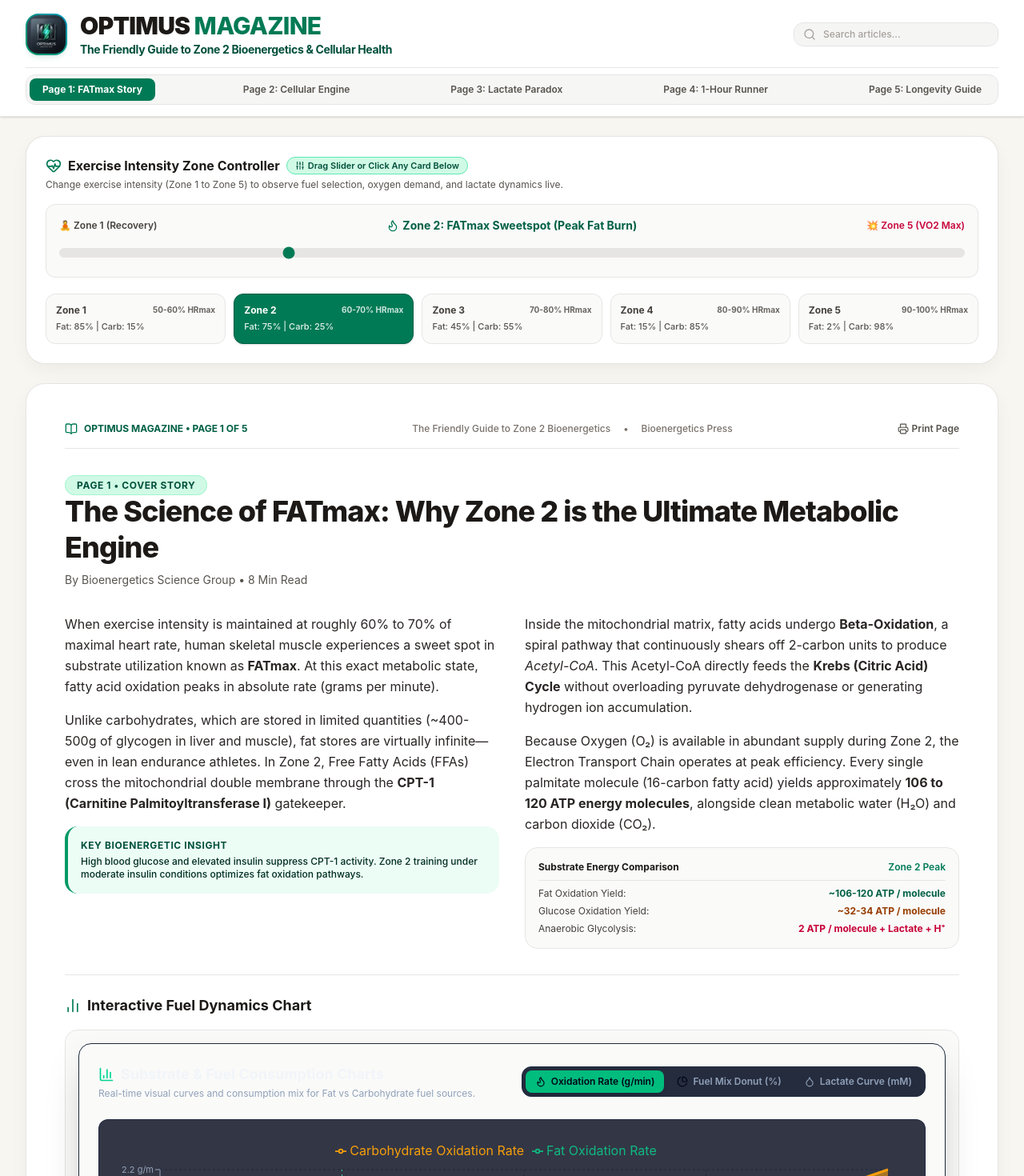
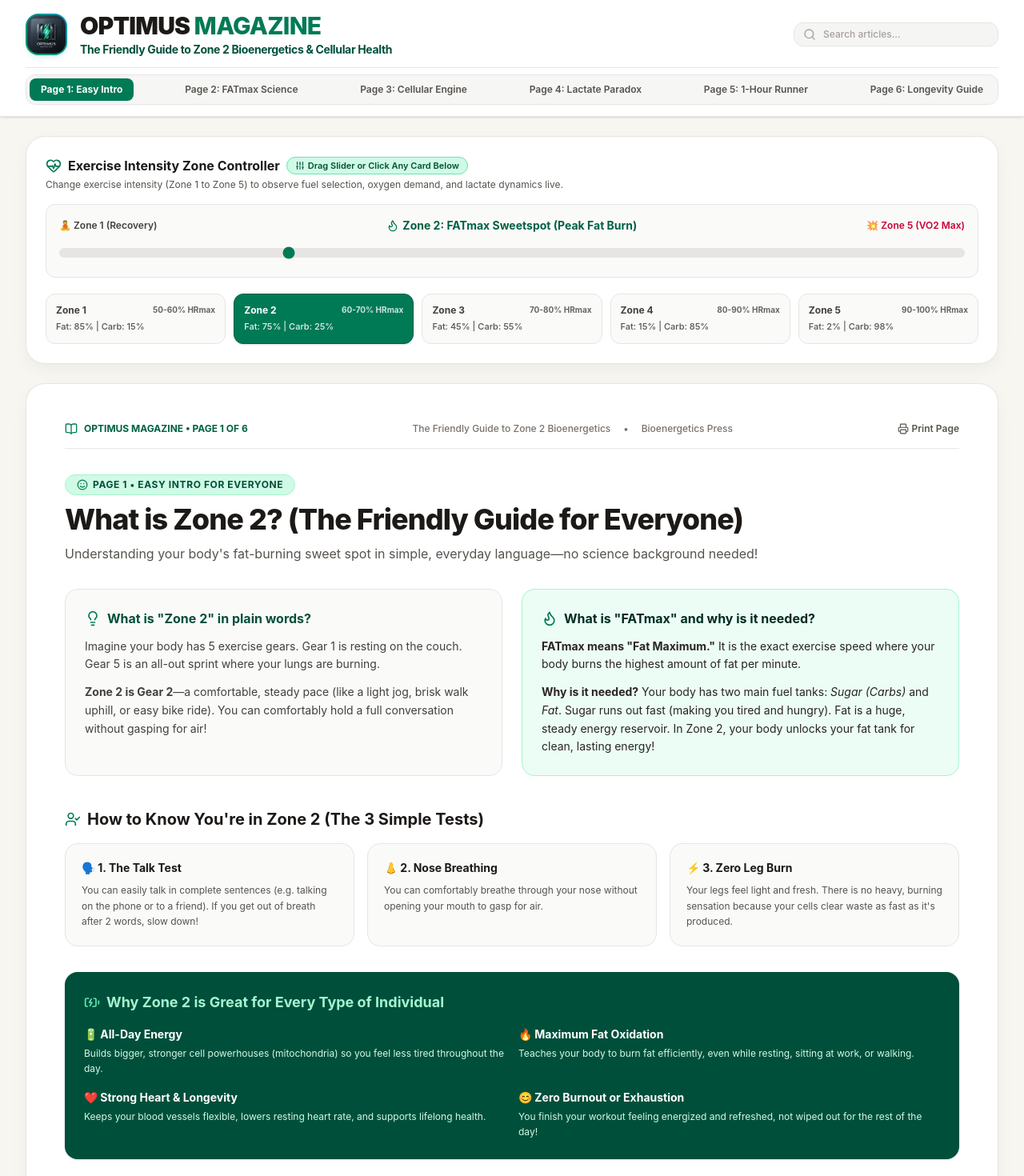
Before and after one commit to ishaypesok/optimus-magazine, a React (Vite) app: page / in a window 1280 px wide. Shown: the top 1470 px of the page at 80% size. Built offline with nearby package versions, Linux system fonts and the light colour scheme.

Commit message:
Add friendly, non-technical Page 1 Easy Intro to Zone 2 and FATmax for everyone

```diff
--- a/src/components/MagazineHeader.jsx
+++ b/src/components/MagazineHeader.jsx
@@ -47,20 +47,21 @@ export default function MagazineHeader({
 
         </div>
 
-        {/* 5 Page Navigation Tabs */}
+        {/* 6 Page Navigation Tabs */}
         <div className="pt-2 border-t border-stone-200">
           <nav className="flex flex-wrap items-center justify-start sm:justify-between gap-1 bg-stone-100/90 p-1 rounded-xl border border-stone-200 text-xs font-semibold">
             {[
-              { id: 1, label: 'Page 1: FATmax Story' },
-              { id: 2, label: 'Page 2: Cellular Engine' },
-              { id: 3, label: 'Page 3: Lactate Paradox' },
-              { id: 4, label: 'Page 4: 1-Hour Runner' },
-              { id: 5, label: 'Page 5: Longevity Guide' },
+              { id: 1, label: 'Page 1: Easy Intro' },
+              { id: 2, label: 'Page 2: FATmax Science' },
+              { id: 3, label: 'Page 3: Cellular Engine' },
+              { id: 4, label: 'Page 4: Lactate Paradox' },
+              { id: 5, label: 'Page 5: 1-Hour Runner' },
+              { id: 6, label: 'Page 6: Longevity Guide' },
             ].map(tab => (
               <button
                 key={tab.id}
                 onClick={() => setActiveArticle(tab.id)}
-                className={`px-4 py-1.5 rounded-lg transition ${
+                className={`px-3.5 py-1.5 rounded-lg transition ${
                   activeArticle === tab.id
                     ? 'bg-emerald-700 text-white font-bold shadow-xs'
                     : 'text-stone-600 hover:text-stone-900 hover:bg-stone-200/70'
--- a/src/components/MagazineView.jsx
+++ b/src/components/MagazineView.jsx
@@ -2,7 +2,7 @@ import React, { useState } from 'react';
 import {
   BookOpen, Sparkles, Flame, Activity, Zap, Droplet, Clock,
   ChevronRight, ChevronLeft, Bookmark, Share2, Award, ArrowUpRight,
-  ShieldCheck, Heart, Layers, BarChart2, CheckCircle2, UserCheck, Printer
+  ShieldCheck, Heart, Layers, BarChart2, CheckCircle2, UserCheck, Printer, Smile, HelpCircle, Lightbulb, BatteryCharging
 } from 'lucide-react';
 import { ZONES, CHARACTERS } from '../data/metabolismData';
 import FuelCharts from './FuelCharts';
@@ -12,7 +12,7 @@ import AdaptationSimulator from './AdaptationSimulator';
 export default function MagazineView({ currentZoneId, setCurrentZoneId, activeArticle, setActiveArticle }) {
   const [internalPage, setInternalPage] = useState(1);
   const activePage = (activeArticle && typeof activeArticle === 'number') ? activeArticle : internalPage;
-  const totalPages = 5;
+  const totalPages = 6;
 
   const zone2 = ZONES.find(z => z.id === 2) || ZONES[1];
   const currentZone = ZONES.find(z => z.id === currentZoneId) || zone2;
@@ -51,13 +51,154 @@ export default function MagazineView({ currentZoneId, setCurrentZoneId, activeAr
           </button>
         </div>
 
-        {/* ==================== PAGE 1: COVER STORY ==================== */}
+        {/* ==================== PAGE 1: EASY INTRO TO ZONE 2 & FATMAX ==================== */}
         {activePage === 1 && (
           <article className="space-y-8 animate-fade-in font-sans">
 
             <div className="space-y-2">
+              <span className="px-3.5 py-1 rounded-full bg-emerald-100 text-emerald-900 font-bold text-xs uppercase tracking-wider border border-emerald-200 inline-flex items-center gap-1.5">
+                <Smile className="w-3.5 h-3.5 text-emerald-700" />
+                Page 1 • Easy Intro for Everyone
+              </span>
+              <h2 className="text-3xl lg:text-4xl font-extrabold text-stone-900 leading-tight tracking-tight">
+                What is Zone 2? (The Friendly Guide for Everyone)
+              </h2>
+              <p className="text-stone-600 text-sm lg:text-base font-normal">
+                Understanding your body's fat-burning sweet spot in simple, everyday language—no science background needed!
+              </p>
+            </div>
+
+            {/* Simple Friendly Explanations */}
+            <div className="grid grid-cols-1 lg:grid-cols-2 gap-6 text-stone-800 text-sm lg:text-base leading-relaxed">
+
+              {/* Card 1: What is Zone 2 in simple terms? */}
+              <div className="p-6 rounded-2xl bg-stone-50 border border-stone-200 space-y-3">
+                <div className="flex items-center gap-2 text-emerald-900 font-bold text-base">
+                  <Lightbulb className="w-5 h-5 text-emerald-700" />
+                  What is "Zone 2" in plain words?
+                </div>
+                <p className="text-stone-700 text-xs sm:text-sm leading-relaxed font-normal">
+                  Imagine your body has 5 exercise gears. Gear 1 is resting on the couch. Gear 5 is an all-out sprint where your lungs are burning.
+                </p>
+                <p className="text-stone-700 text-xs sm:text-sm leading-relaxed font-normal">
+                  <strong>Zone 2 is Gear 2</strong>—a comfortable, steady pace (like a light jog, brisk walk uphill, or easy bike ride). You can comfortably hold a full conversation without gasping for air!
+                </p>
+              </div>
+
+              {/* Card 2: What is FATmax & Why is it needed? */}
+              <div className="p-6 rounded-2xl bg-emerald-50 border border-emerald-200 space-y-3">
+                <div className="flex items-center gap-2 text-emerald-950 font-bold text-base">
+                  <Flame className="w-5 h-5 text-emerald-700" />
+                  What is "FATmax" and why is it needed?
+                </div>
+                <p className="text-stone-800 text-xs sm:text-sm leading-relaxed font-normal">
+                  <strong>FATmax means "Fat Maximum."</strong> It is the exact exercise speed where your body burns the highest amount of fat per minute.
+                </p>
+                <p className="text-stone-800 text-xs sm:text-sm leading-relaxed font-normal">
+                  <strong>Why is it needed?</strong> Your body has two main fuel tanks: <em>Sugar (Carbs)</em> and <em>Fat</em>. Sugar runs out fast (making you tired and hungry). Fat is a huge, steady energy reservoir. In Zone 2, your body unlocks your fat tank for clean, lasting energy!
+                </p>
+              </div>
+
+            </div>
+
+            {/* Section 3: The 3 Easy Tests */}
+            <div className="space-y-4 pt-2">
+              <h3 className="text-xl font-bold text-stone-900 flex items-center gap-2">
+                <UserCheck className="w-5 h-5 text-emerald-700" />
+                How to Know You're in Zone 2 (The 3 Simple Tests)
+              </h3>
+
+              <div className="grid grid-cols-1 md:grid-cols-3 gap-4 text-xs sm:text-sm">
+
+                <div className="p-5 rounded-2xl bg-stone-50 border border-stone-200 space-y-2">
+                  <div className="font-bold text-stone-900 text-sm flex items-center gap-2">
+                    <span>🗣️ 1. The Talk Test</span>
+                  </div>
+                  <p className="text-stone-600 text-xs leading-relaxed font-normal">
+                    You can easily talk in complete sentences (e.g. talking on the phone or to a friend). If you get out of breath after 2 words, slow down!
+                  </p>
+                </div>
+
+                <div className="p-5 rounded-2xl bg-stone-50 border border-stone-200 space-y-2">
+                  <div className="font-bold text-stone-900 text-sm flex items-center gap-2">
+                    <span>👃 2. Nose Breathing</span>
+                  </div>
+                  <p className="text-stone-600 text-xs leading-relaxed font-normal">
+                    You can comfortably breathe through your nose without opening your mouth to gasp for air.
+                  </p>
+                </div>
+
+                <div className="p-5 rounded-2xl bg-stone-50 border border-stone-200 space-y-2">
+                  <div className="font-bold text-stone-900 text-sm flex items-center gap-2">
+                    <span>⚡ 3. Zero Leg Burn</span>
+                  </div>
+                  <p className="text-stone-600 text-xs leading-relaxed font-normal">
+                    Your legs feel light and fresh. There is no heavy, burning sensation because your cells clear waste as fast as it's produced.
+                  </p>
+                </div>
+
+              </div>
+            </div>
+
+            {/* Section 4: Top 4 Benefits */}
+            <div className="p-6 rounded-2xl bg-emerald-900 text-white space-y-4 shadow-sm">
+              <h3 className="text-lg font-bold text-emerald-200 flex items-center gap-2">
+                <BatteryCharging className="w-5 h-5 text-emerald-300" />
+                Why Zone 2 is Great for Every Type of Individual
+              </h3>
+
+              <div className="grid grid-cols-1 sm:grid-cols-2 gap-4 text-xs sm:text-sm">
+                <div className="space-y-1">
+                  <div className="font-bold text-white text-sm">🔋 All-Day Energy</div>
+                  <p className="text-emerald-100 text-xs leading-relaxed font-normal">
+                    Builds bigger, stronger cell powerhouses (mitochondria) so you feel less tired throughout the day.
+                  </p>
+                </div>
+
+                <div className="space-y-1">
+                  <div className="font-bold text-white text-sm">🔥 Maximum Fat Oxidation</div>
+                  <p className="text-emerald-100 text-xs leading-relaxed font-normal">
+                    Teaches your body to burn fat efficiently, even while resting, sitting at work, or walking.
+                  </p>
+                </div>
+
+                <div className="space-y-1">
+                  <div className="font-bold text-white text-sm">❤️ Strong Heart & Longevity</div>
+                  <p className="text-emerald-100 text-xs leading-relaxed font-normal">
+                    Keeps your blood vessels flexible, lowers resting heart rate, and supports lifelong health.
+                  </p>
+                </div>
+
+                <div className="space-y-1">
+                  <div className="font-bold text-white text-sm">😊 Zero Burnout or Exhaustion</div>
+                  <p className="text-emerald-100 text-xs leading-relaxed font-normal">
+                    You finish your workout feeling energized and refreshed, not wiped out for the rest of the day!
+                  </p>
+                </div>
+              </div>
+            </div>
+
+            {/* Page 1 Bottom CTA Button */}
+            <div className="pt-2 flex justify-end">
+              <button
+                onClick={() => setPage(2)}
+                className="flex items-center gap-2 px-6 py-3 rounded-xl bg-emerald-700 hover:bg-emerald-800 text-white text-xs font-bold transition shadow-sm"
+              >
+                <span>Continue to Page 2: FATmax Science</span>
+                <ChevronRight className="w-4 h-4" />
+              </button>
+            </div>
+
+          </article>
+        )}
+
+        {/* ==================== PAGE 2: COVER STORY ==================== */}
+        {activePage === 2 && (
+          <article className="space-y-8 animate-fade-in font-sans">
+
+            <div className="space-y-2">
               <span className="px-3.5 py-1 rounded-full bg-emerald-100 text-emerald-900 font-bold text-xs uppercase tracking-wider border border-emerald-200">
-                Page 1 • Cover Story
+                Page 2 • Cover Story
               </span>
               <h2 className="text-3xl lg:text-4xl font-extrabold text-stone-900 leading-tight tracking-tight">
                 The Science of FATmax: Why Zone 2 is the Ultimate Metabolic Engine
@@ -120,13 +261,13 @@ export default function MagazineView({ currentZoneId, setCurrentZoneId, activeAr
           </article>
         )}
 
-        {/* ==================== PAGE 2: CELLULAR ENGINE ==================== */}
-        {activePage === 2 && (
+        {/* ==================== PAGE 3: CELLULAR ENGINE ==================== */}
+        {activePage === 3 && (
           <article className="space-y-8 animate-fade-in font-sans">
 
             <div className="space-y-2">
               <span className="px-3.5 py-1 rounded-full bg-teal-100 text-teal-900 font-bold text-xs uppercase tracking-wider border border-teal-200">
-                Page 2 • Cellular Powerhouse
+                Page 3 • Cellular Powerhouse
               </span>
               <h2 className="text-3xl lg:text-4xl font-extrabold text-stone-900 leading-tight tracking-tight">
                 Building the Cellular Engine: PGC-1α & Angiogenesis
@@ -202,13 +343,13 @@ export default function MagazineView({ currentZoneId, setCurrentZoneId, activeAr
           </article>
         )}
 
-        {/* ==================== PAGE 3: LACTATE PARADOX ==================== */}
-        {activePage === 3 && (
+        {/* ==================== PAGE 4: LACTATE PARADOX ==================== */}
+        {activePage === 4 && (
           <article className="space-y-8 animate-fade-in font-sans">
 
             <div className="space-y-2">
               <span className="px-3.5 py-1 rounded-full bg-amber-100 text-amber-900 font-bold text-xs uppercase tracking-wider border border-amber-200">
-                Page 3 • Investigative Report
+                Page 4 • Investigative Report
               </span>
               <h2 className="text-3xl lg:text-4xl font-extrabold text-stone-900 leading-tight tracking-tight">
                 The Lactate Paradox: Demolishing Old Myths
@@ -270,13 +411,13 @@ export default function MagazineView({ currentZoneId, setCurrentZoneId, activeAr
           </article>
         )}
 
-        {/* ==================== PAGE 4: 1-HOUR RUNNER FIELD STUDY ==================== */}
-        {activePage === 4 && (
+        {/* ==================== PAGE 5: 1-HOUR RUNNER FIELD STUDY ==================== */}
+        {activePage === 5 && (
           <article className="space-y-8 animate-fade-in font-sans">
 
             <div className="space-y-2">
               <span className="px-3.5 py-1 rounded-full bg-cyan-100 text-cyan-900 font-bold text-xs uppercase tracking-wider border border-cyan-200">
-                Page 4 • Field Experiment
+                Page 5 • Field Experiment
               </span>
               <h2 className="text-3xl lg:text-4xl font-extrabold text-stone-900 leading-tight tracking-tight">
                 The 1-Hour Zone 2 Runner: Real-Time Field Simulation
@@ -294,13 +435,13 @@ export default function MagazineView({ currentZoneId, setCurrentZoneId, activeAr
           </article>
         )}
 
-        {/* ==================== PAGE 5: LONGEVITY PROTOCOLS ==================== */}
-        {activePage === 5 && (
+        {/* ==================== PAGE 6: LONGEVITY PROTOCOLS ==================== */}
+        {activePage === 6 && (
           <article className="space-y-8 animate-fade-in font-sans">
 
             <div className="space-y-2">
               <span className="px-3.5 py-1 rounded-full bg-emerald-100 text-emerald-900 font-bold text-xs uppercase tracking-wider border border-emerald-200">
-                Page 5 • Longevity Masterclass
+                Page 6 • Longevity Masterclass
               </span>
               <h2 className="text-3xl lg:text-4xl font-extrabold text-stone-900 leading-tight tracking-tight">
                 Mastering the Conversational Pace: Practical Guidelines
```
Also changed, not shown: 1 other file (tests, documents, lock files or other folders).
